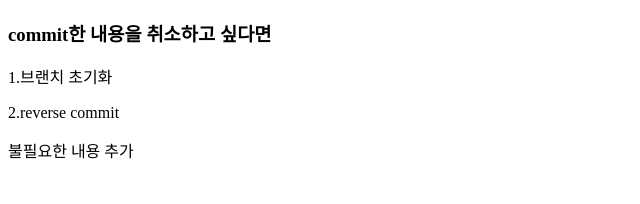
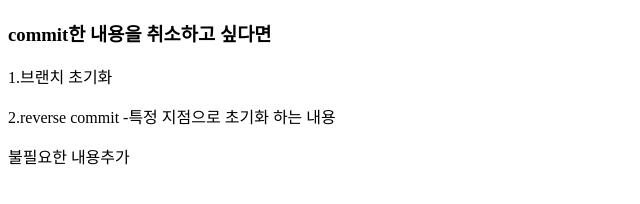
Before and after one commit to justice-is-down/basic_project, a plain HTML site: page view/index.html in a window 1280 px wide. Shown: the whole page, without its empty margins (0-640 px from the left). Drawn offline with Linux system fonts and the light colour scheme.

Commit message:
특정 초기화 하는내용 3

```diff
--- a/view/index.html
+++ b/view/index.html
@@ -7,8 +7,8 @@
 <body>
 <h3>commit한 내용을 취소하고 싶다면</h3>
 <p>1.브랜치 초기화</p>
-<p>2.reverse commit</p>
-<p>불필요한 내용 추가</p>
+<p>2.reverse commit  -특정 지점으로 초기화 하는 내용</p>
+<p>불필요한 내용추가</p>
 
 </body>
 <script>
```
